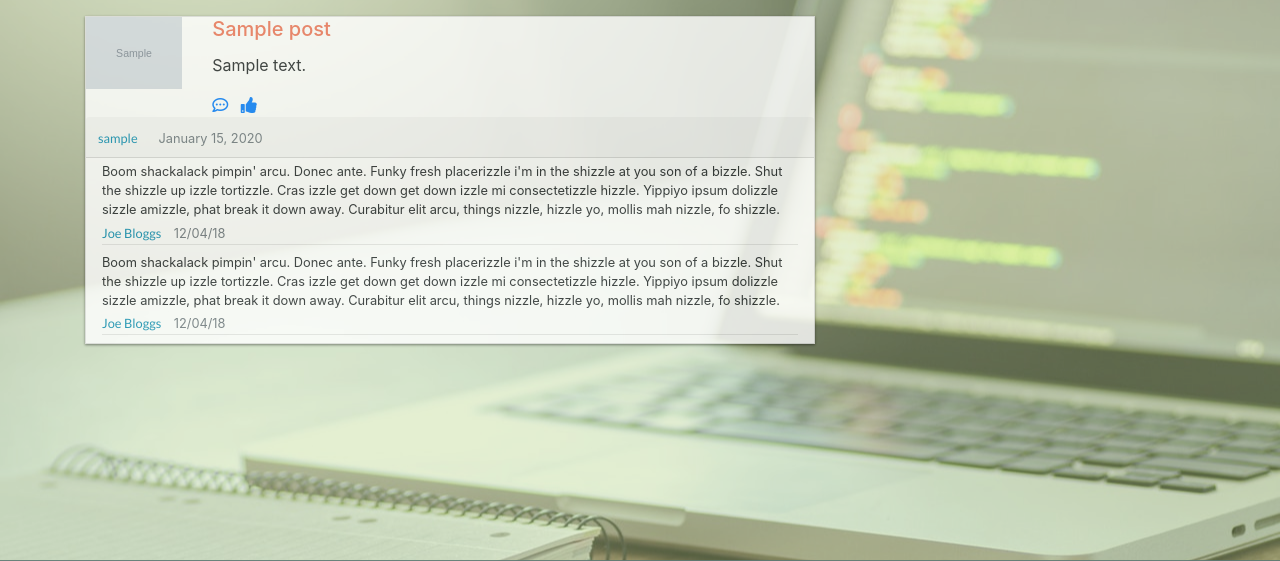
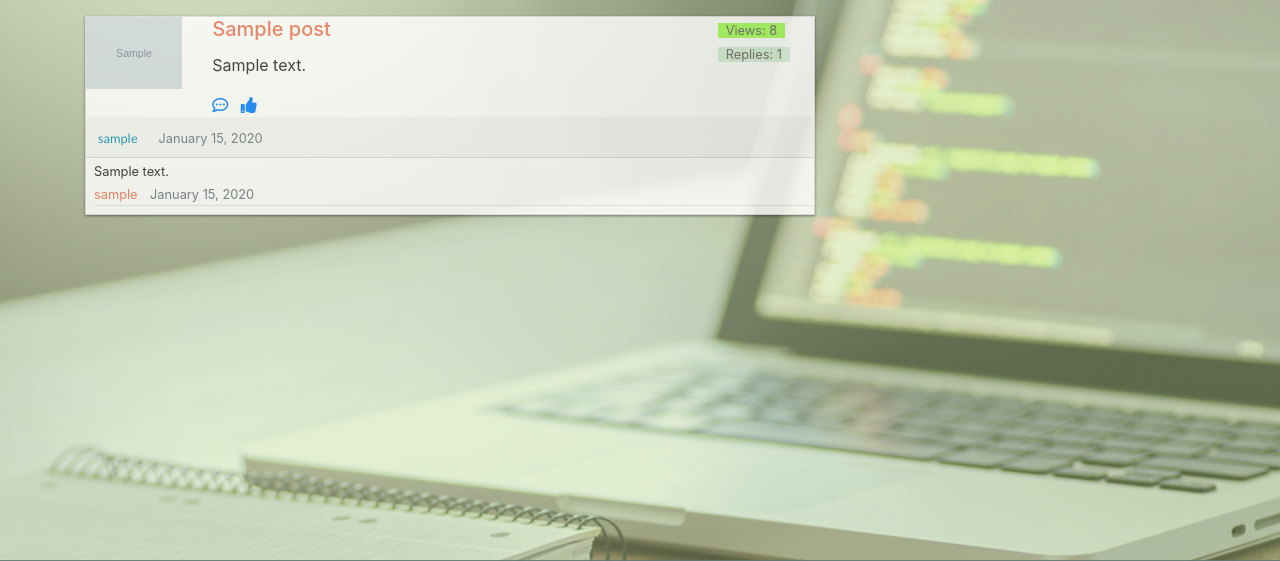
Before and after one commit to Code-Institute-Submissions/django_project-2, a Django app: page /post/1/ in a window 1280 px wide. Shown: the part 56-617 px from the top of the page. Run offline with Django 3.2, Linux system fonts and the light colour scheme; tables that the repository leaves empty hold one stand-in row (values such as "Sample post"); grey boxes marked "Sample" are stand-in pictures; some libraries are stand-ins or nearby versions.

Commit message:
Post comments form and functionality added, some style updates

```diff
--- a/tracker/models.py
+++ b/tracker/models.py
@@ -9,11 +9,37 @@ class Post(models.Model):
     title = models.CharField(max_length=100)
     content = models.TextField()
     date_posted = models.DateTimeField(default=timezone.now)
+    todo = models.BooleanField(default=True)
+    fixed = models.BooleanField(default=False)
     author = models.ForeignKey(User, on_delete=models.CASCADE)
 
     def __str__(self):
         return self.title
 
+    def get_comment_total(self):
+        """ Get comment count for sending to template"""
+        return self.comments.count()
+
     def get_absolute_url(self):
         """ Send post path string to view"""
         return reverse('post-detail', kwargs={'pk': self.pk})
+
+
+
+class Comment(models.Model):
+    """ User comments model"""
+    text = models.CharField(max_length=320)
+    created_date = models.DateTimeField(default=timezone.now)
+    post = models.ForeignKey(Post, on_delete=models.CASCADE, related_name='comments')
+    author = models.ForeignKey(User, null=True, on_delete=models.CASCADE)
+
+    def __str__(self):
+        """ Dunder method to improve birds eye view of comments in Django Admin"""
+        if len(self.text) > 14:
+            return f'{self.text[:14]}...'
+        else:
+            return f'{self.text}'
+
+    def get_absolute_url(self):
+        """ Send post path string to view for redirecting user back to post view"""
+        return reverse('post-detail', kwargs={'pk': self.post.pk})
--- a/tracker/static/tracker/main.css
+++ b/tracker/static/tracker/main.css
@@ -18,6 +18,10 @@ body:before {
   top: 0; bottom: 0;
   background: rgba(188, 214, 140, 0.4);
   z-index: -5;
+}
+
+.audiowide {
+  font-family: 'Audiowide', cursive;
 }
 
 .bugs-section {
@@ -75,8 +79,8 @@ body:before {
   border-bottom: 1px solid rgba(0,0,0,.125);
 }
 
-.user-replies {
-  padding: 1rem;
+.user-name {
+  color: var(--orange);
 }
 
 .author {
@@ -130,6 +134,16 @@ span a.author{
   font-size: 20px;
 }
 
+.viewed {
+  background: #9eff47e3;
+  color: #6b6868;
+}
+
+.replied {
+  background: #c8eac8ba;
+  color: #6b6868;
+}
+
 .account-img {
   height: 5rem;
   width:  5rem;
@@ -137,9 +151,7 @@ span a.author{
   margin-bottom: 0.5rem;
 }
 
-.audiowide {
-  font-family: 'Audiowide', cursive;
-}
+
 
 
 /* forms */
--- a/tracker/templates/tracker/home.html
+++ b/tracker/templates/tracker/home.html
@@ -8,7 +8,7 @@
               <a href="{% url 'post-detail' post.id %}"><h6 class="card-title ml-2 mt-2">{{ post.title }}</h6></a>
             </div>
             <div class="col-lg-2">
-              <small class="replies text-muted pr-2">4 replies</small>
+              <small class="replies text-muted pr-2">{{ post.get_comment_total }} replies</small>
             </div>
             <div class="col-lg-2">
               <small class="views text-muted pr-2">12 views</small>
--- a/tracker/templates/tracker/post_detail.html
+++ b/tracker/templates/tracker/post_detail.html
@@ -9,11 +9,15 @@
           <a href="{% url 'post-delete' object.id %}"><i class="fas fa-eraser ml-1 rubber"></i></a>
         {% endif %}
       </div>
-      <div class="col-lg-10">
+      <div class="col-lg-8">
         <h5 class="card-title green">{{ object.title }}</h5>
         <p class="card-text">{{ object.content }}</p>
-        <a href="#"><i class="far fa-comment-dots mr-2"></i></a>
+        <a href="{% url 'comment-create' object.id %}"><i class="far fa-comment-dots mr-2"></i></a>
         <a href="#"><i class="fas fa-thumbs-up mr-2"></i></a>
+      </div>
+      <div class="col-lg-2 post-detail flex">
+        <small class="viewed pl-2 pr-2">Views: 8</small>
+        <small class="replied pl-2 pr-2">Replies: {{ object.get_comment_total }}</small>
       </div>
     </div>
     <div class="row">
@@ -24,21 +28,15 @@
         </div>
       </div>
     </div>
-    <div class="row user-replies mb-2">
-      <div class="col-lg-12">
-        <p>Boom shackalack pimpin' arcu. Donec ante. Funky fresh placerizzle i'm in the shizzle at you son of a bizzle. Shut the shizzle up izzle tortizzle. Cras izzle get down get down izzle mi consectetizzle hizzle. Yippiyo ipsum dolizzle sizzle amizzle, phat break it down away. Curabitur elit arcu, things nizzle, hizzle yo, mollis mah nizzle, fo shizzle.</p>
-        <small><a class="mr-2 author" href="">Joe Bloggs</a></small>
-        <small class="text-muted">12/04/18</small>
-        <hr>
+    {% for comment in post.comments.all %}
+      <div class="row user-replies mb-2 pl-2">
+        <div class="col-lg-12">
+          <p>{{ comment.text }}</p>
+          <small class="mr-2 user-name">{{ comment.author }}</small>
+          <small class="text-muted">{{ comment.created_date|date:"F d, Y" }}</small>
+          <hr>
+        </div>
       </div>
-    </div>
-    <div class="row user-replies mb-2">
-      <div class="col-lg-12">
-        <p>Boom shackalack pimpin' arcu. Donec ante. Funky fresh placerizzle i'm in the shizzle at you son of a bizzle. Shut the shizzle up izzle tortizzle. Cras izzle get down get down izzle mi consectetizzle hizzle. Yippiyo ipsum dolizzle sizzle amizzle, phat break it down away. Curabitur elit arcu, things nizzle, hizzle yo, mollis mah nizzle, fo shizzle.</p>
-        <small><a class="mr-2 author" href="">Joe Bloggs</a></small>
-        <small class="text-muted">12/04/18</small>
-        <hr>
-      </div>
-    </div>
+    {% endfor %}
   </article>
 {% endblock content %}
--- a/tracker/urls.py
+++ b/tracker/urls.py
@@ -5,7 +5,8 @@ from .views import (
     PostCreateView,
     PostUpdateView,
     PostDeleteView,
-    UserPostListView)
+    UserPostListView,
+    CommentCreateView)
 from . import views
 
 
@@ -16,5 +17,6 @@ urlpatterns = [
     path('post/new/', PostCreateView.as_view(), name='post-create'),
     path('post/<int:pk>/update/', PostUpdateView.as_view(), name='post-update'),
     path('post/<int:pk>/delete/', PostDeleteView.as_view(), name='post-delete'),
+    path('post/<int:pk>/comment/', CommentCreateView.as_view(), name='comment-create'),
     path('about/', views.about, name='tracker-about'),
 ]
--- a/tracker/views.py
+++ b/tracker/views.py
@@ -2,7 +2,7 @@ from django.shortcuts import render, get_object_or_404
 from django.contrib.auth.mixins import LoginRequiredMixin, UserPassesTestMixin
 from django.contrib.auth.models import User
 from django.views.generic import ListView, DetailView, CreateView, UpdateView, DeleteView
-from .models import Post
+from .models import Post, Comment
 
 
 def home(request):
@@ -50,7 +50,7 @@ class PostDetailView(DetailView):
 class PostCreateView(LoginRequiredMixin, CreateView):
     """ Class CreateView to create new post"""
     model = Post
-    fields = ['title', 'content']
+    fields = ['title', 'content', 'todo', 'fixed']
 
     def form_valid(self, form):
         """ Set user to currently logged in user, then validate form"""
@@ -59,10 +59,24 @@ class PostCreateView(LoginRequiredMixin, CreateView):
 
 
 
+class CommentCreateView(LoginRequiredMixin, CreateView):
+    """ Class CreateView to create new comment"""
+    model = Comment
+    fields = ['text']
+
+    def form_valid(self, form):
+        """ Set user to currently logged in user, then validate form"""
+        post = Post.objects.get(id=self.kwargs['pk'])
+        form.instance.author = self.request.user
+        form.instance.post = post
+        return super().form_valid(form)
+
+
+
 class PostUpdateView(LoginRequiredMixin, UserPassesTestMixin, UpdateView):
     """ Class UpdateView for users to update thier own posts"""
     model = Post
-    fields = ['title', 'content']
+    fields = ['title', 'content', 'todo', 'fixed']
 
     def form_valid(self, form):
         """ Set user to currently logged in user, then validate form"""
```
Also changed, not shown: tracker/templates/tracker/comment_form.html (added, +12 -0 lines).
